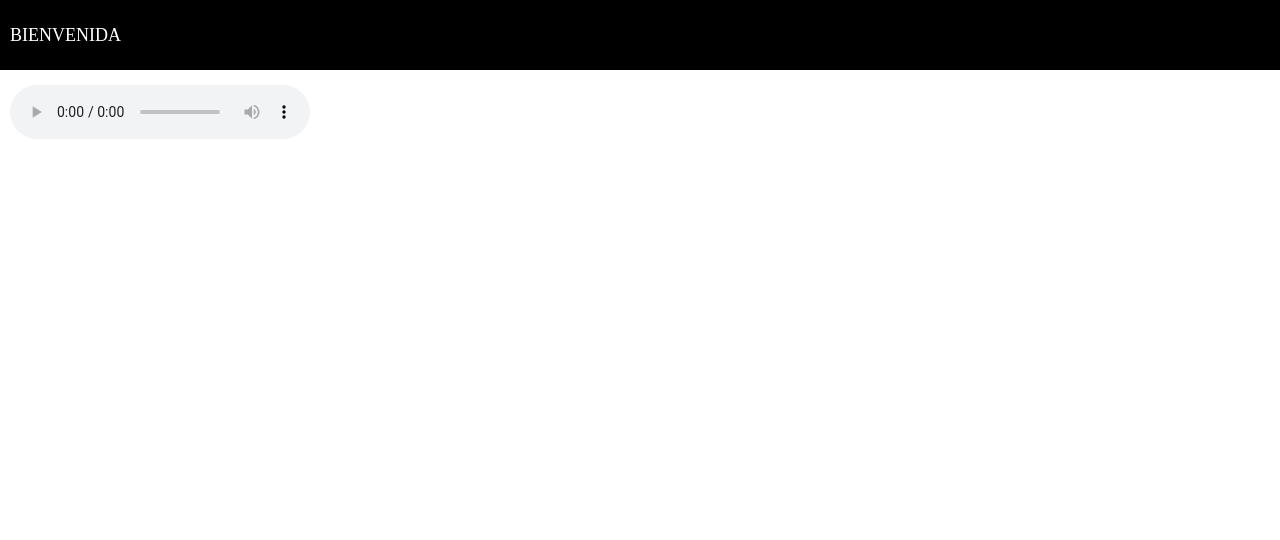
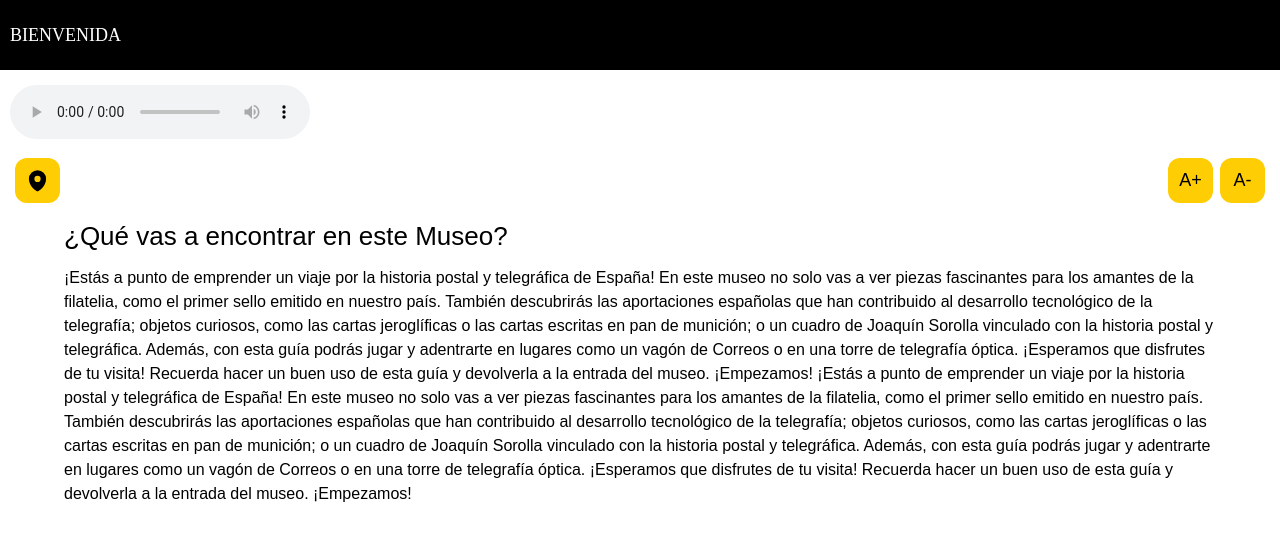
Before and after one commit to joseIgnaciodv/prueba_tecnica_GVAM, an Angular app: page / in a window 1280 px wide. Shown: the top 540 px of the page. Built offline with nearby package versions, Linux system fonts and the light colour scheme.

Commit message:
add scrollable text, and change font size buttons to page

```diff
--- a/src/app/app.component.html
+++ b/src/app/app.component.html
@@ -1,3 +1,64 @@
 <app-page-header></app-page-header>
 
 <audio controls src="assets/audio/sound.mp3"></audio>
+
+<div class="action-button-container">
+  <button id="location-button" class="button-type">
+    <svg
+      xmlns="http://www.w3.org/2000/svg"
+      viewBox="0 0 24 24"
+      fill="currentColor"
+      class="size-6"
+    >
+      <path
+        fill-rule="evenodd"
+        d="m11.54 22.351.07.04.028.016a.76.76 0 0 0 .723 0l.028-.015.071-.041a16.975 16.975 0 0 0 1.144-.742 19.58 19.58 0 0 0 2.683-2.282c1.944-1.99 3.963-4.98 3.963-8.827a8.25 8.25 0 0 0-16.5 0c0 3.846 2.02 6.837 3.963 8.827a19.58 19.58 0 0 0 2.682 2.282 16.975 16.975 0 0 0 1.145.742ZM12 13.5a3 3 0 1 0 0-6 3 3 0 0 0 0 6Z"
+        clip-rule="evenodd"
+      />
+    </svg>
+  </button>
+
+  <div class="font-size-buttons">
+    <button
+      (click)="increaseFontSize()"
+      id="increase-font-size"
+      class="button-type"
+    >
+      A+
+    </button>
+    <button
+      (click)="decreaseFontSize()"
+      id="decrease-font-size"
+      class="button-type"
+    >
+      A-
+    </button>
+  </div>
+</div>
+
+<app-section-title></app-section-title>
+
+<div class="scrollable-text">
+  <p id="scrollable-text">
+    ¡Estás a punto de emprender un viaje por la historia postal y telegráfica de
+    España! En este museo no solo vas a ver piezas fascinantes para los amantes
+    de la filatelia, como el primer sello emitido en nuestro país. También
+    descubrirás las aportaciones españolas que han contribuido al desarrollo
+    tecnológico de la telegrafía; objetos curiosos, como las cartas jeroglíficas
+    o las cartas escritas en pan de munición; o un cuadro de Joaquín Sorolla
+    vinculado con la historia postal y telegráfica. Además, con esta guía podrás
+    jugar y adentrarte en lugares como un vagón de Correos o en una torre de
+    telegrafía óptica. ¡Esperamos que disfrutes de tu visita! Recuerda hacer un
+    buen uso de esta guía y devolverla a la entrada del museo. ¡Empezamos!
+    ¡Estás a punto de emprender un viaje por la historia postal y telegráfica de
+    España! En este museo no solo vas a ver piezas fascinantes para los amantes
+    de la filatelia, como el primer sello emitido en nuestro país. También
+    descubrirás las aportaciones españolas que han contribuido al desarrollo
+    tecnológico de la telegrafía; objetos curiosos, como las cartas jeroglíficas
+    o las cartas escritas en pan de munición; o un cuadro de Joaquín Sorolla
+    vinculado con la historia postal y telegráfica. Además, con esta guía podrás
+    jugar y adentrarte en lugares como un vagón de Correos o en una torre de
+    telegrafía óptica. ¡Esperamos que disfrutes de tu visita! Recuerda hacer un
+    buen uso de esta guía y devolverla a la entrada del museo. ¡Empezamos!
+  </p>
+</div>
--- a/src/app/app.component.scss
+++ b/src/app/app.component.scss
@@ -2,3 +2,69 @@ audio {
   margin-top: 15px;
   margin-left: 10px;
 }
+
+.action-button-container {
+  display: flex;
+  width: 100%;
+  align-items: center;
+  justify-content: space-between;
+  margin-top: 15px;
+}
+
+.font-size-buttons {
+  display: flex;
+  margin-right: 15px;
+}
+
+.button-type {
+  width: 45px;
+  height: 45px;
+  display: flex;
+  align-items: center;
+  justify-content: center;
+  border-radius: 12px;
+  background-color: #ffcd03;
+  border: none;
+
+  font-size: 18px;
+  font-family: sans-serif;
+
+  & svg {
+    width: 25px;
+    height: 25px;
+  }
+}
+
+#location-button {
+  margin-left: 15px;
+}
+
+#increase-font-size {
+  margin-right: 7px;
+}
+
+#increase-font-size:active {
+  opacity: 0.6;
+}
+
+#decrease-font-size:active {
+  opacity: 0.6;
+}
+
+#location-button:active {
+  opacity: 0.6;
+}
+
+.scrollable-text {
+  display: flex;
+  width: 90%;
+  height: 300px;
+  margin: 10px auto;
+  overflow-y: auto;
+
+  & p {
+    line-height: 1.5em;
+    margin: 0;
+    font-family: sans-serif;
+  }
+}
```
